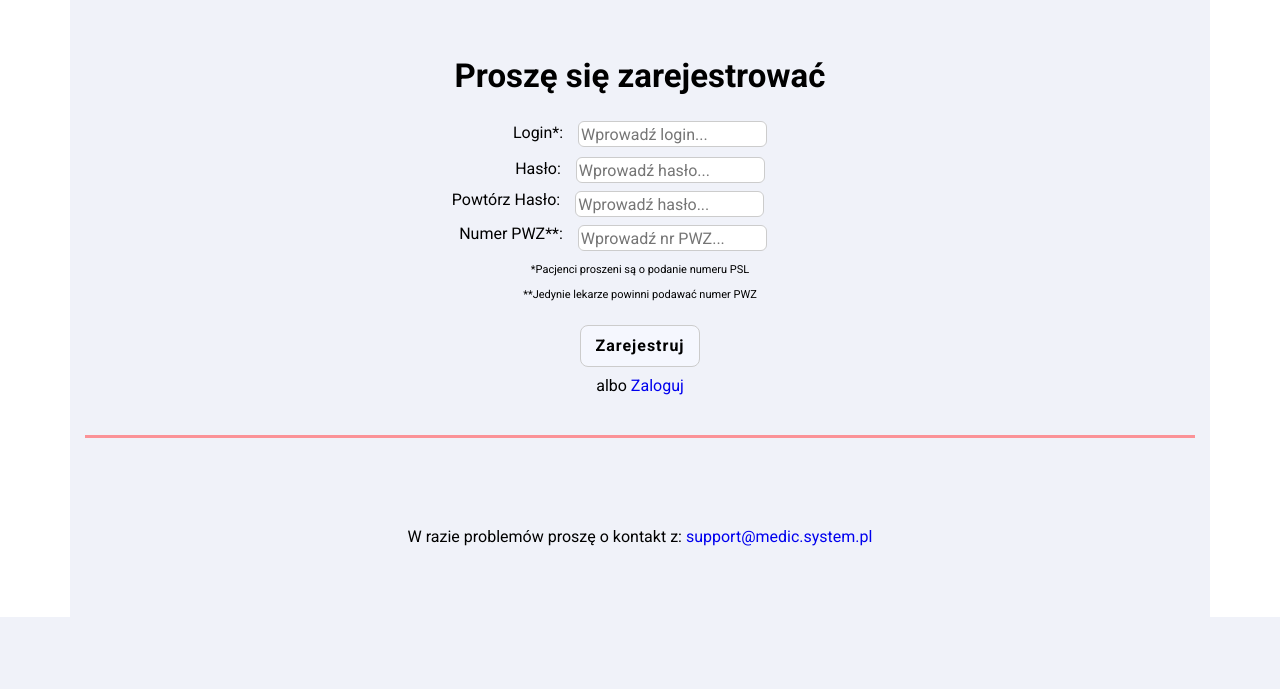
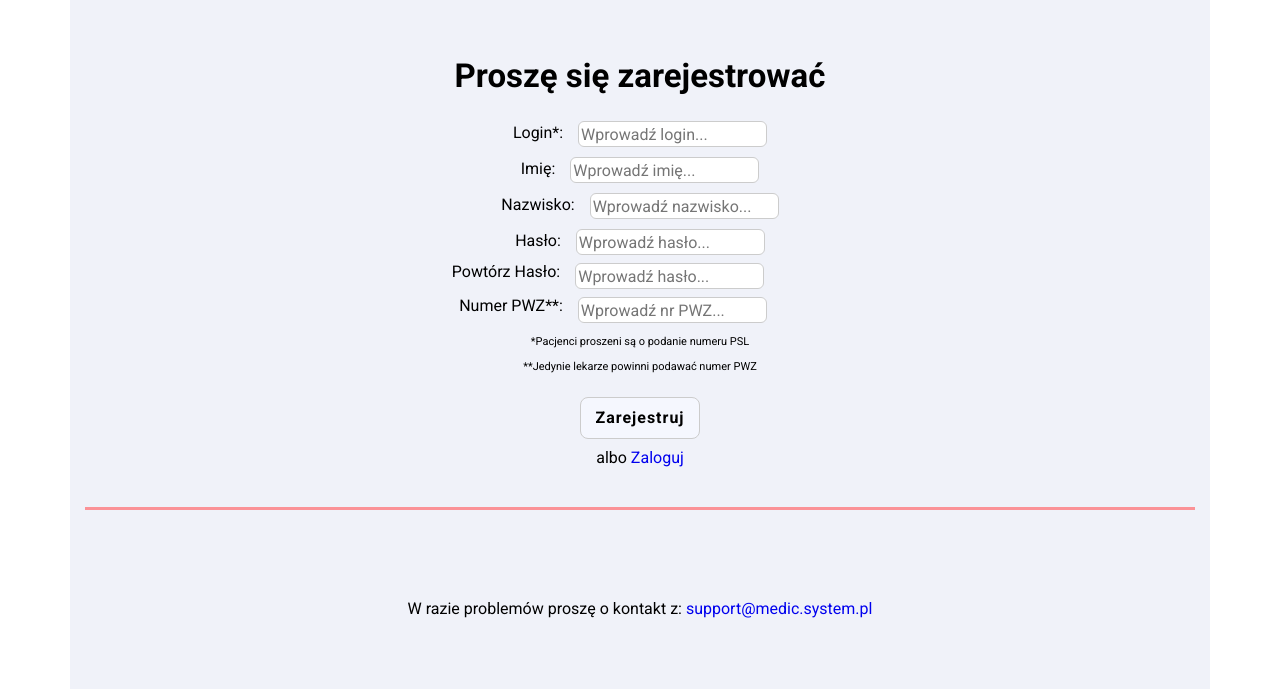
Before and after one commit to CatOnXTC/BD_Project, a Flask app: page /register in a window 1280 px wide. Shown: the part 399-1088 px from the top of the page. Before the commit the page ends 1016 px from the top, so only its background shows below. Run offline with Flask 2, Linux system fonts and the light colour scheme; parts of the project's set-up code (start-up, migrations or seed data) failed here and were passed over; some libraries are stand-ins or nearby versions.

Commit message:
Next some changes

```diff
--- a/functions.py
+++ b/functions.py
@@ -1,4 +1,6 @@
 import hashlib, binascii, os
+
+#============ Hashing password =============
 
 def hashPassword(password):
     """Hash a password for storing."""
@@ -21,6 +23,15 @@ def verifyPasswordHash(stored_password, provided_password):
         pwdhash = binascii.hexlify(pwdhash).decode('ascii')
         return pwdhash == stored_password
 
+#============ Others =============
+
+# if True this is Patient else Admin
+def checkIfUser(login):
+    if len(login) == 11 and login.isdigit():
+        return True
+    else:
+        return False
+
 
 #============ Managing the logged in users =============
 currentLoggedInArr = []
--- a/static/styles/style.css
+++ b/static/styles/style.css
@@ -34,12 +34,13 @@
     background-color: #f0f2f9;
 }
 
-.login__input{
+.login__input, .name__input, .surname__input{
     font-family: 'Roboto', sans-serif;
     justify-content: center;
     line-height: 24px;
     margin-bottom: 10px;
 }
+
 
 .item__lable{
     font-family: 'Roboto', sans-serif;
--- a/templates/LoginPage.html
+++ b/templates/LoginPage.html
@@ -44,7 +44,7 @@
                     {% endif %}
                     <div class="register">
                         <label class="contact__name">albo </label>
-                        <a href="{{ url_for('getRegisterUrl') }}" class="contact__person">Zarejestruj</a>
+                        <a href="{{ url_for('register') }}" class="contact__person">Zarejestruj</a>
                     </div>
                 </div>
             </div>
--- a/templates/PatientPage.html
+++ b/templates/PatientPage.html
@@ -30,7 +30,7 @@
                         </iframe>
                     </form>
                     <div class="logout">
-                        <a href="{{ url_for('logOut') }}" class="contact__person">Wyloguj</a>
+                        <a href="{{ url_for('logout') }}" class="contact__person">Wyloguj</a>
                     </div>
                 </div>
             </div>
--- a/templates/RegisterPage.html
+++ b/templates/RegisterPage.html
@@ -28,7 +28,15 @@
                     <form method="post">
                         <div class="login__input row flex flex--center-y">
                             <label class="item__label">Login*:</label>
-                            <input class="item__input" name="register_pesel" type="text" onfocus="this.placeholder = ''" onblur="this.placeholder ='Wprowadź login...'" placeholder="Wprowadź login...">
+                            <input class="item__input" name="register_login" type="text" onfocus="this.placeholder = ''" onblur="this.placeholder ='Wprowadź login...'" placeholder="Wprowadź login...">
+                        </div>
+                        <div class="name__input row flex flex--center-y">
+                            <label class="item__label">Imię:</label>
+                            <input class="item__input" name="register_name" type="text" onfocus="this.placeholder = ''" onblur="this.placeholder ='Wprowadź imię...'" placeholder="Wprowadź imię...">
+                        </div>
+                        <div class="surname__input row flex flex--center-y">
+                            <label class="item__label">Nazwisko:</label>
+                            <input class="item__input" name="register_surname" type="text" onfocus="this.placeholder = ''" onblur="this.placeholder ='Wprowadź nazwisko...'" placeholder="Wprowadź nazwisko...">
                         </div>
                         <div class="password__input row flex flex--center-y">
                             <label class="item__label">Hasło:</label>
@@ -57,7 +65,7 @@
                     {% endif %}
                     <div class="register">
                         <label class="contact__name">albo </label>
-                        <a href="{{ url_for('getLoginUrl') }}" class="contact__person">Zaloguj</a>
+                        <a href="{{ url_for('register') }}" class="contact__person">Zaloguj</a>
                     </div>
                 </div>
             </div>
```
Also changed, not shown: templates/example.html (added, +11 -0 lines).
